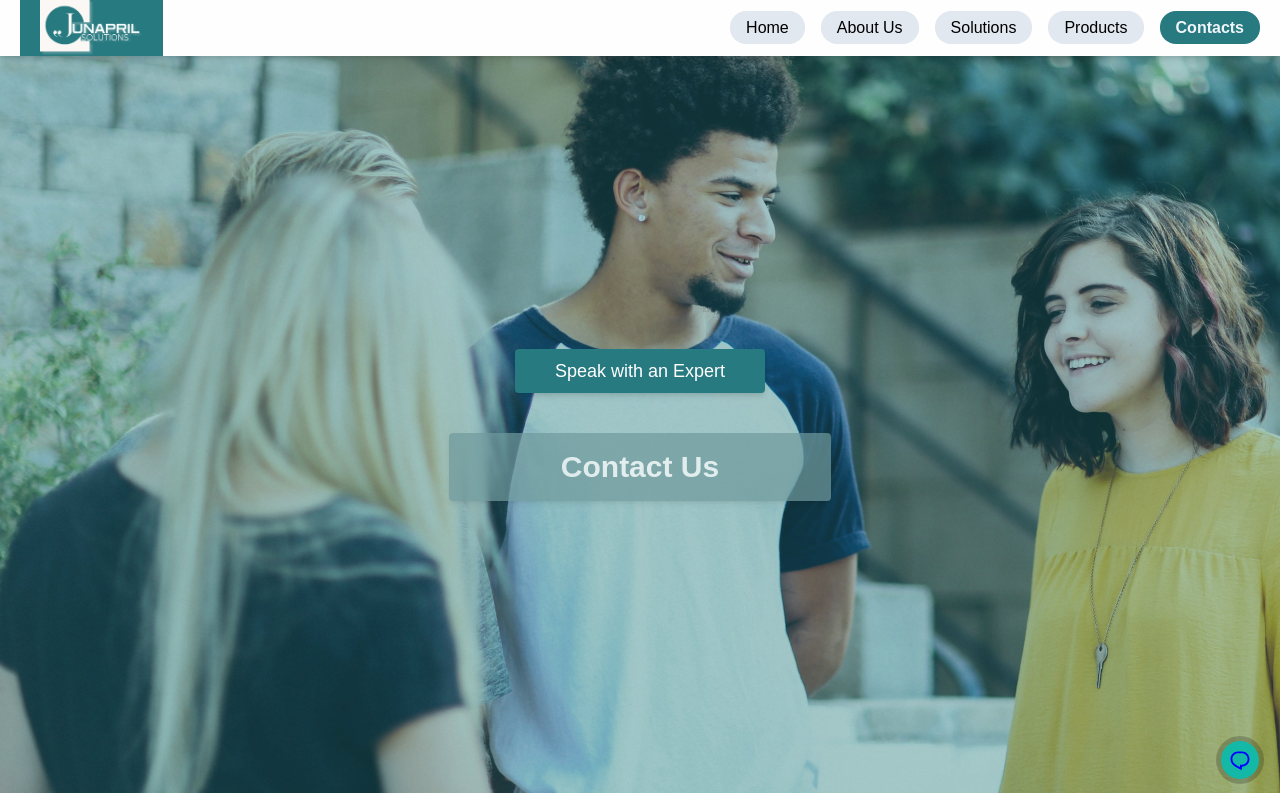
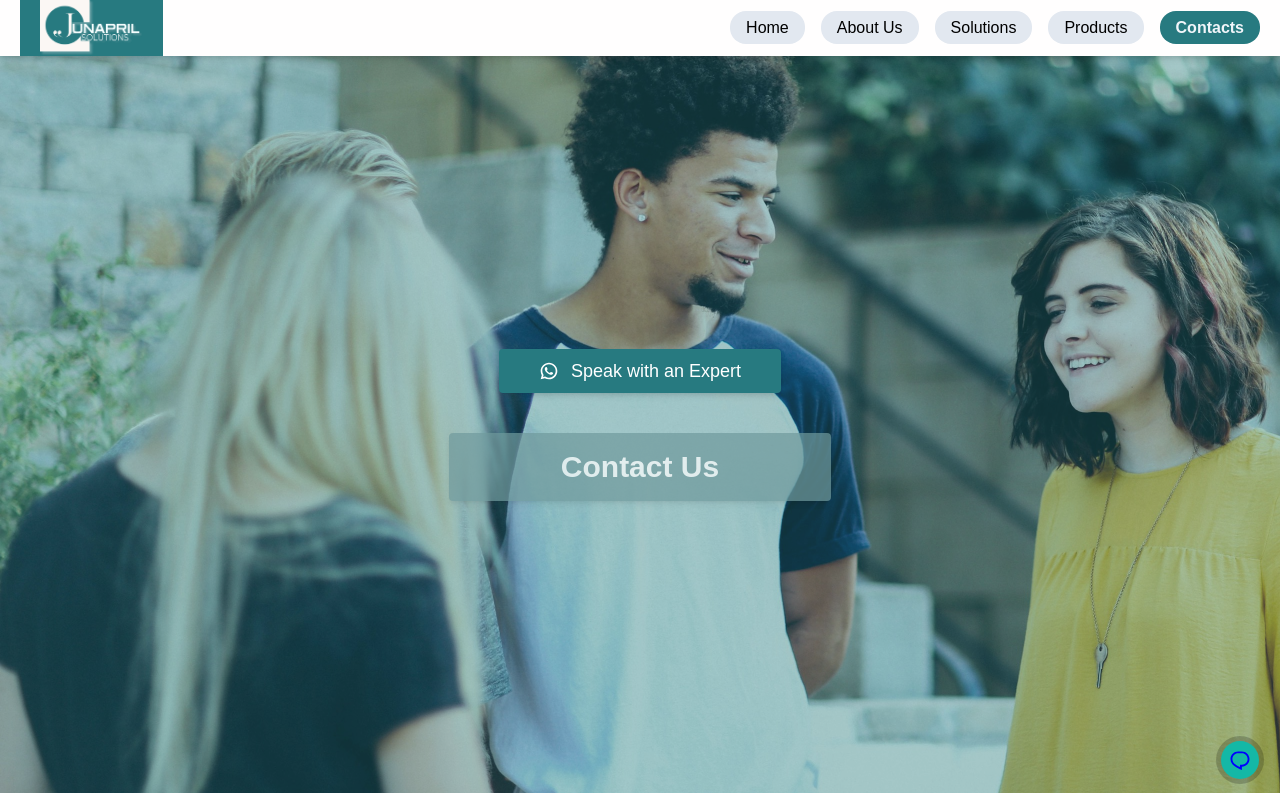
Before and after one commit to PraktyDev/junapril, a Next.js app: page /contact in a window 1280 px wide. Shown: the top 800 px of the page. Built offline with nearby package versions, Linux system fonts and the light colour scheme.

Commit message:
fixed some styling bugs

```diff
--- a/src/app/about/page.js
+++ b/src/app/about/page.js
@@ -37,7 +37,7 @@ const page = () => {
             title="WHO WE ARE"
             desc="Welcome to Junapril Solutions Ltd, your trusted partner in IT security consulting, recruitment, and  eCommerce solutions. Established with a commitment to excellence,  Junapril Solutions combines expertise, innovation, and dedication to  deliver unparalleled services to our clients across various industries. We specialize in cutting-edge IT Security and comprehensive health record privacy consulting services. Our aim is to assist enterprises in safeguarding their Information assets and data -  including Patient Health Information (PHI) - through governance and a proactive risk management approach to reduce security risks, improve data protection, ensure compliance with the highest industry standards and laws, such as HIPAA, GDPR, and ISO/IEC 27001, and preserve client confidence."
           />
-            <Card className='flex flex-col justify-between h-[400px] rounded-sm'>
+            <Card className='flex flex-col justify-between h-auto laptop:h-[400px] rounded-sm'>
                 <CardHeader className='flex flex-col gap-4'>
                     <CardTitle className='text-center text-white uppercase py-4 bg-gradient-to-r from-teal-700/95 via-teal-700/50 to-teal-700/40 rounded-md'>Our Industry Expertise</CardTitle>
                     <CardDescription className='text-justify'>
@@ -45,7 +45,7 @@ const page = () => {
                     </CardDescription>
                 </CardHeader>
             </Card>
-            <Card className='flex flex-col justify-between h-[400px] rounded-sm'>
+            <Card className='flex flex-col justify-between h-auto laptop:h-[400px] rounded-sm'>
                 <CardHeader className='flex flex-col gap-4'>
                     <CardTitle className='text-center text-white uppercase py-4 bg-gradient-to-r from-teal-700/95 via-teal-700/50 to-teal-700/40 rounded-md'>Why Work with Junapril Solutions?</CardTitle>
                     <CardDescription className='text-justify'>
--- a/src/app/contact/page.js
+++ b/src/app/contact/page.js
@@ -8,6 +8,7 @@ import {
 import Link from "next/link"
 import GetInTouch from '@/components/GetInTouch'
 import ContactForm from '@/components/ContactForm'
+import { RiWhatsappLine } from "react-icons/ri"
 
 const page = () => {
   return (
@@ -15,7 +16,10 @@ const page = () => {
       <div className="relative flex items-center justify-center laptop:justify-end w-full h-[737px] bg-[url('/images/contacthero.png')] bg-no-repeat">
           <div className='bg-[#277A80] opacity-40 w-full h-[737px] absolute top-0'></div>
           <div className='z-10 container flex flex-col items-center justify-center gap-10'>
-            <div className='text-lg bg-[#277A80] rounded-sm py-2 px-10 shadow-md text-white cursor-default'>Speak with an Expert</div>
+            <Link href={'https://wa.link/wdgpv6'} className='bg-[#277A80] hover:bg-opacity-90 text-white hover:text-green-300 rounded-sm py-2 px-10 shadow-md flex gap-3 items-center justify-center'>
+              <RiWhatsappLine size={20} />
+              <span className='text-lg'>Speak with an Expert</span>
+            </Link>
             <div className='text-3xl bg-[#709A9D] rounded-sm py-4 px-20 laptop:px-28 opacity-70 cursor-default shadow-md text-white font-bold'>Contact Us</div>
           </div>
       </div>
--- a/src/components/AboutCard.js
+++ b/src/components/AboutCard.js
@@ -7,7 +7,7 @@ import {
 
 const AboutCard = ({title, desc}) => {
   return (
-    <Card className='flex flex-col justify-between h-[400px] rounded-sm'>
+    <Card className='flex flex-col justify-between h-auto laptop:h-[400px] rounded-sm'>
         <CardHeader className='flex flex-col gap-4'>
             <CardTitle className='text-center text-white uppercase py-4 bg-gradient-to-r from-teal-700/95 via-teal-700/50 to-teal-700/40 rounded-md'>{title}</CardTitle>
             <CardDescription className='text-justify'>{desc}</CardDescription>
--- a/src/components/ServiceCard.js
+++ b/src/components/ServiceCard.js
@@ -11,7 +11,7 @@ import Image from 'next/image'
 
 const ServiceCard = ({ src, title, desc}) => {
   return (
-    <Card  className='relative flex flex-col h-[420px] bg-[#277A8080] text-white rounded-sm'>
+    <Card  className='relative flex flex-col h-auto tablet:h-[420px] bg-[#277A8080] text-white rounded-sm'>
         <div className="w-auto h-48 inset-0 transition-transform duration-700 ease-in-out transform scale-100 hover:scale-95">
             <Image
                 src={src}
@@ -25,7 +25,7 @@ const ServiceCard = ({ src, title, desc}) => {
             <CardTitle>{title}</CardTitle>
             <CardDescription className='text-white text-justify leading-5 laptop:leading-6'>{desc}</CardDescription>
         </CardHeader>
-        <CardFooter className='absolute bottom-0 left-0'>
+        <CardFooter className='laptop:absolute laptop:bottom-0 laptop:left-0'>
             <Button className='bg-white text-black hover:text-white'>Learn More</Button>
         </CardFooter>
     </Card>
```
